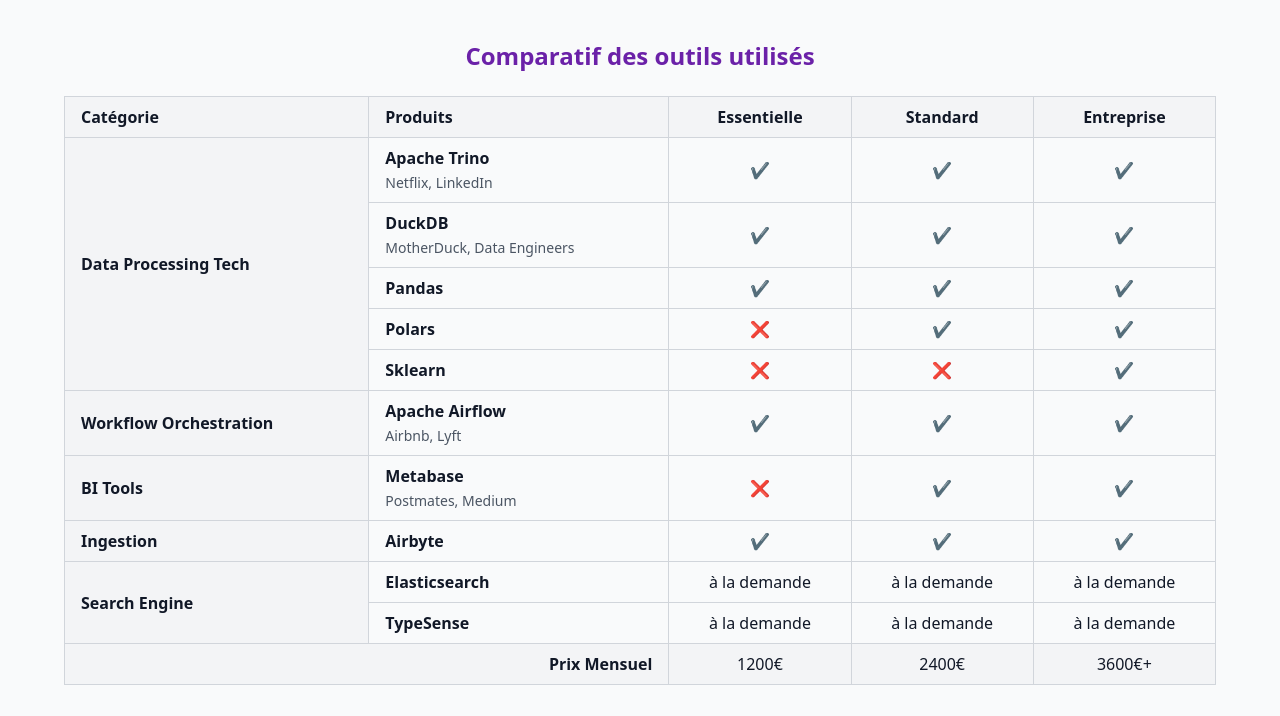
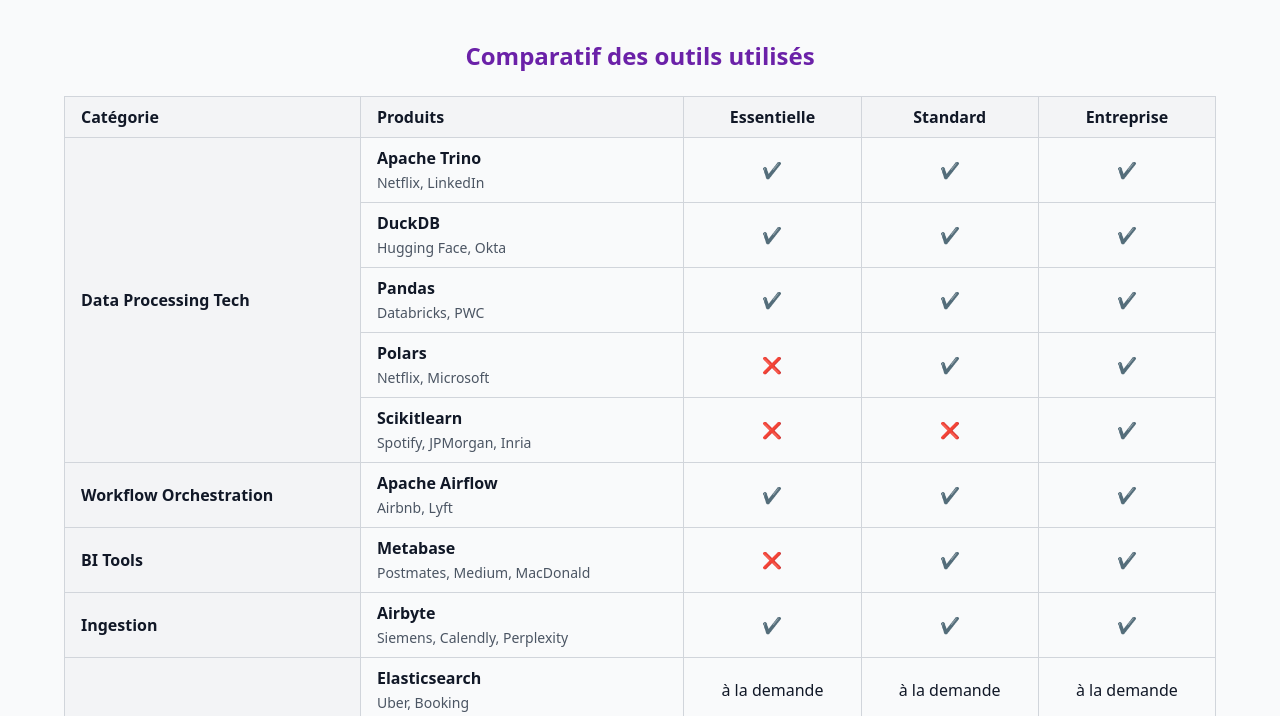
Before and after one commit to telary-agency/telary-platform, a plain HTML site: page details.html in a window 1280 px wide. Shown: the part 84-800 px from the top of the page. Drawn offline with nearby package versions, Linux system fonts and the light colour scheme.

Commit message:
Adding references for all the tools

```diff
--- a/details.html
+++ b/details.html
@@ -42,7 +42,7 @@
               <tr>
                 <td class="border border-gray-300 px-4 py-2">
                   <strong>DuckDB</strong> <br />
-                  <span class="text-sm text-gray-600">MotherDuck, Data Engineers</span>
+                  <span class="text-sm text-gray-600">Hugging Face, Okta</span>
                 </td>
                 <td class="border border-gray-300 px-4 py-2 text-center">✔️</td>
                 <td class="border border-gray-300 px-4 py-2 text-center">✔️</td>
@@ -51,7 +51,7 @@
               <tr>
                 <td class="border border-gray-300 px-4 py-2">
                   <strong>Pandas</strong> <br />
-                  <span class="text-sm text-gray-600"></span>
+                  <span class="text-sm text-gray-600">Databricks, PWC</span>
                 </td>
                 <td class="border border-gray-300 px-4 py-2 text-center">✔️</td>
                 <td class="border border-gray-300 px-4 py-2 text-center">✔️</td>
@@ -60,7 +60,7 @@
               <tr>
                 <td class="border border-gray-300 px-4 py-2">
                   <strong>Polars</strong> <br />
-                  <span class="text-sm text-gray-600"></span>
+                  <span class="text-sm text-gray-600">Netflix, Microsoft</span>
                 </td>
                 <td class="border border-gray-300 px-4 py-2 text-center">❌</td>
                 <td class="border border-gray-300 px-4 py-2 text-center">✔️</td>
@@ -68,8 +68,8 @@
               </tr>
               <tr>
                 <td class="border border-gray-300 px-4 py-2">
-                  <strong>Sklearn</strong> <br />
-                  <span class="text-sm text-gray-600"></span>
+                  <strong>Scikitlearn</strong> <br />
+                  <span class="text-sm text-gray-600">Spotify, JPMorgan, Inria</span>
                 </td>
                 <td class="border border-gray-300 px-4 py-2 text-center">❌</td>
                 <td class="border border-gray-300 px-4 py-2 text-center">❌</td>
@@ -91,7 +91,7 @@
                 <td class="border border-gray-300 px-4 py-2 font-bold bg-gray-100" rowspan="1">BI Tools</td>
                 <td class="border border-gray-300 px-4 py-2">
                   <strong>Metabase</strong> <br />
-                  <span class="text-sm text-gray-600">Postmates, Medium</span>
+                  <span class="text-sm text-gray-600">Postmates, Medium, MacDonald</span>
                 </td>
                 <td class="border border-gray-300 px-4 py-2 text-center">❌</td>
                 <td class="border border-gray-300 px-4 py-2 text-center">✔️</td>
@@ -102,7 +102,7 @@
                 <td class="border border-gray-300 px-4 py-2 font-bold bg-gray-100" rowspan="1">Ingestion</td>
                 <td class="border border-gray-300 px-4 py-2">
                   <strong>Airbyte</strong> <br />
-                  <span class="text-sm text-gray-600"></span>
+                  <span class="text-sm text-gray-600">Siemens, Calendly, Perplexity</span>
                 </td>
                 <td class="border border-gray-300 px-4 py-2 text-center">✔️</td>
                 <td class="border border-gray-300 px-4 py-2 text-center">✔️</td>
@@ -113,7 +113,7 @@
                 <td class="border border-gray-300 px-4 py-2 font-bold bg-gray-100" rowspan="2">Search Engine</td>
                 <td class="border border-gray-300 px-4 py-2">
                   <strong>Elasticsearch</strong> <br />
-                  <span class="text-sm text-gray-600"></span>
+                  <span class="text-sm text-gray-600">Uber, Booking</span>
                 </td>
                 <td class="border border-gray-300 px-4 py-2 text-center">à la demande</td>
                 <td class="border border-gray-300 px-4 py-2 text-center">à la demande</td>
@@ -122,7 +122,7 @@
               <tr>
                 <td class="border border-gray-300 px-4 py-2">
                   <strong>TypeSense</strong> <br />
-                  <span class="text-sm text-gray-600"></span>
+                  <span class="text-sm text-gray-600">Logitech, BBC</span>
                 </td>
                 <td class="border border-gray-300 px-4 py-2 text-center">à la demande</td>
                 <td class="border border-gray-300 px-4 py-2 text-center">à la demande</td>
```
